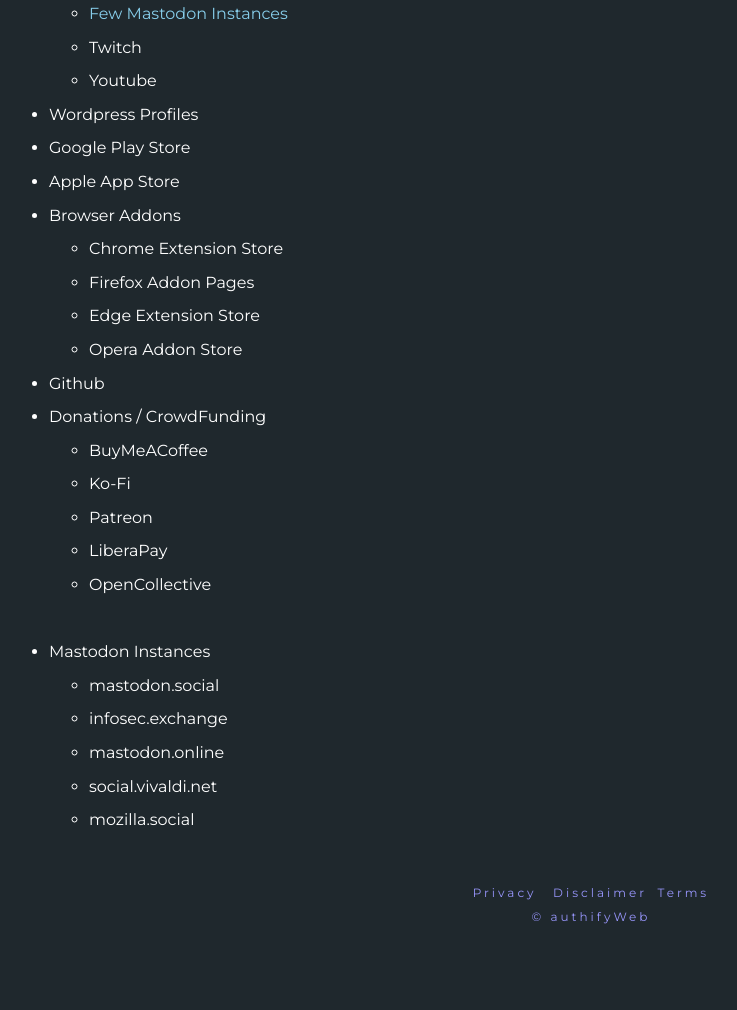
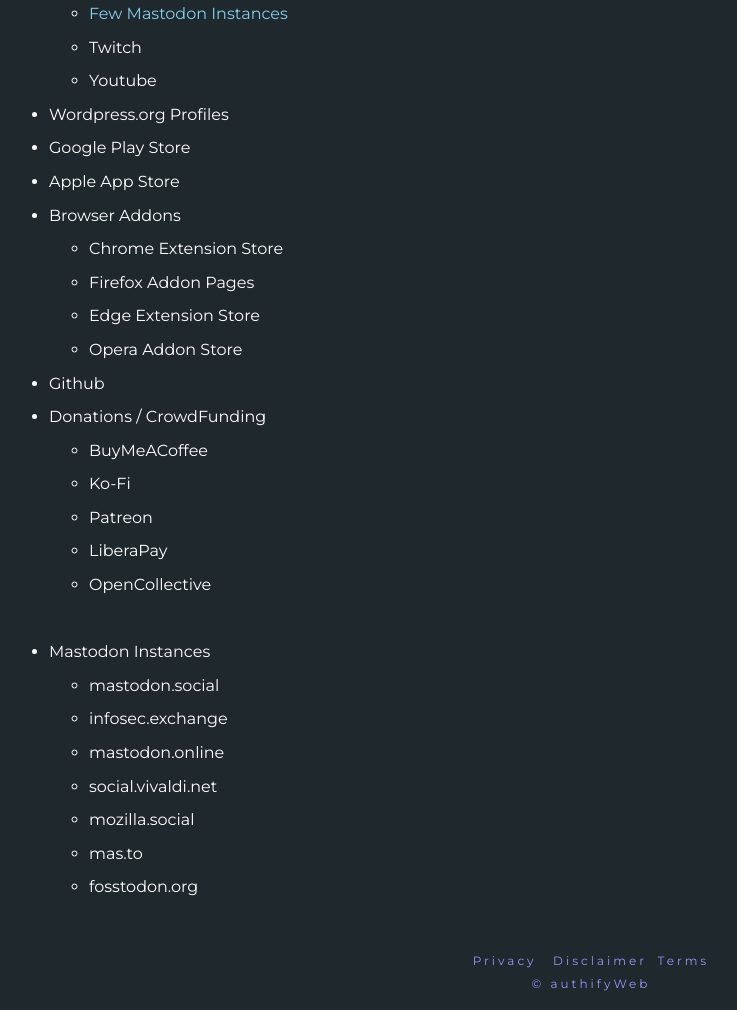
Before and after one commit to authifyWeb/Web-frontend, a plain HTML site: page pages/supported-sites.html in a window 1280 px wide. Shown: the part 264-1274 px from the top of the page, without its empty margins (49-786 px from the left). Before the commit the page ends 1207 px from the top, so only its background shows below. Drawn offline with Linux system fonts and the light colour scheme.

Commit message:
New Mastodon Instance mas.to fosstodon.org

```diff
--- a/pages/supported-sites.html
+++ b/pages/supported-sites.html
@@ -78,7 +78,7 @@
                     <li>Twitch</li>
                     <li>Youtube</li>
                 </ul>
-            <li>Wordpress Profiles</li>
+            <li>Wordpress.org Profiles</li>
             <li>Google Play Store</li>
             <li>Apple App Store</li>
             <li>Browser Addons</li>
@@ -106,6 +106,8 @@
                 <li>mastodon.online</li>
                 <li>social.vivaldi.net</li>
                 <li>mozilla.social</li>
+                <li>mas.to</li>
+                <li>fosstodon.org</li>
             </ul>
         </ul>
         </br>
```
